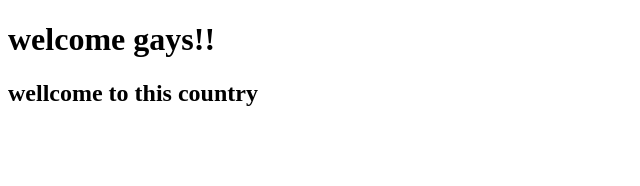
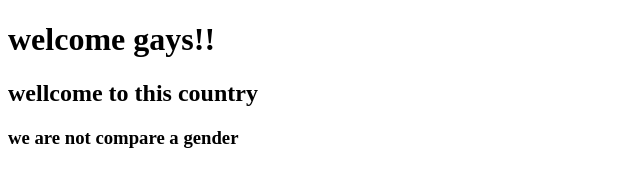
Before and after one commit to anupZe/first_repo, a plain HTML site: page index.html in a window 1280 px wide. Shown: the whole page, without its empty margins (0-640 px from the left). Drawn offline with Linux system fonts and the light colour scheme.

```diff
--- a/index.html
+++ b/index.html
@@ -8,5 +8,6 @@
 <body>
     <h1>welcome gays!!</h1>
     <h2>wellcome to this country</h2>
+    <h3>we are not compare a gender </h3>
 </body>
 </html>
```
